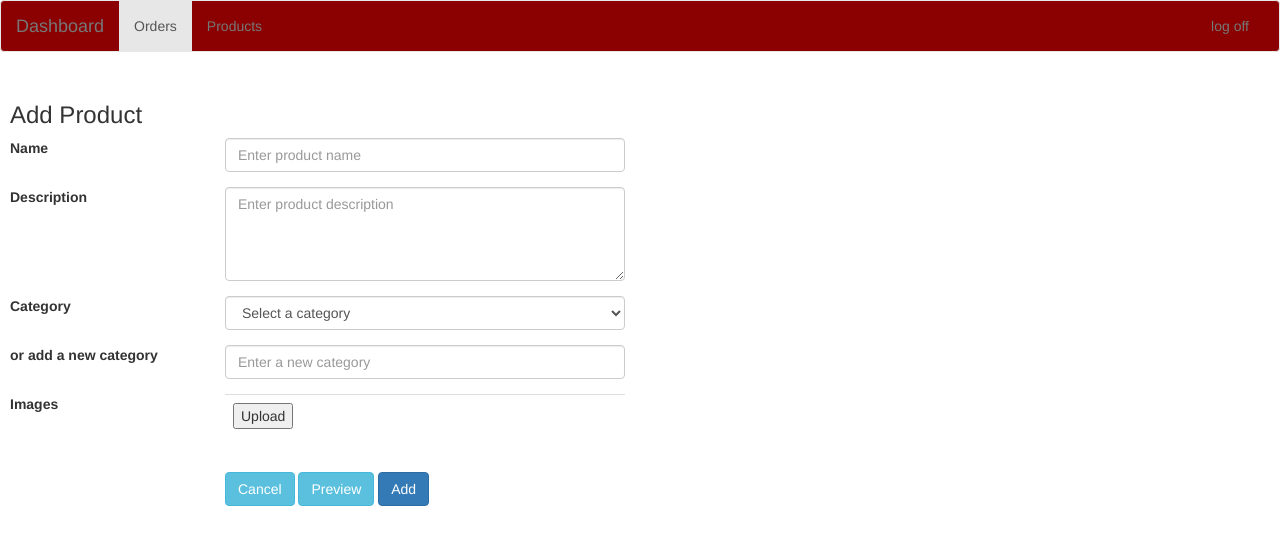
After one commit to tehtertot/python_ecommerce, a Django app: template apps/dashboard/templates/dashboard/newProduct.html in a window 1280 px wide. The commit adds this page. Shown: the top 545 px of the page. Run offline with Django 3.2, Linux system fonts and the light colour scheme; the template is opened without the code that fills it: values that come from a table or form of the project are taken from there, others are empty; data comes from the database, SQL or seed files in the repository; parts of the project's set-up code (start-up, migrations or seed data) failed here and were passed over; some libraries are stand-ins or nearby versions.

Commit message:
Added dashboard/newProduct.html; Updated dashboard/products.html link to newProduct

```diff
--- /dev/null
+++ b/apps/dashboard/templates/dashboard/newProduct.html
@@ -0,0 +1,58 @@
+{% extends 'dashboard/base_1row_1col.html' %}
+{% block pagetitle %}Dashboard - Add Product{% endblock %}
+{% block main %}
+<h3>Add Product</h3>
+<form action="{% url 'db:updateProduct' %}" method="POST">
+  {% csrf_token %}
+  <div class="form-group row">
+    <label class="col-sm-2 col-form-label">Name</label>
+    <div class="col-sm-4">
+      <input type="text" name="name" class="form-control" placeholder="Enter product name" />
+    </div>
+  </div>
+  <div class="form-group row">
+    <label class="col-sm-2 col-form-label">Description</label>
+    <div class="col-sm-4">
+      <!-- <input type="text" name="description" class="form-control" value="{{ product.description }}" /> -->
+      <textarea name="description" class="form-control" rows="4" placeholder="Enter product description"></textarea>
+    </div>
+  </div>
+  <div class="form-group row">
+    <label class="col-sm-2 col-form-label">Category</label>
+    <div class="col-sm-4">
+      <select name="category" class="form-control">
+        <option selected disabled value="NULL">Select a category</option>
+        {% for category in categories %}
+          <option value="{{ category.id }}">
+            {{ category.name }}
+          </option>
+        {% endfor %}
+      </select>
+    </div>
+  </div>
+  <div class="form-group row">
+    <label class="col-sm-2 col-form-label">or add a new category</label>
+    <div class="col-sm-4">
+      <input type="text" name="new_category" class="form-control" placeholder="Enter a new category" />
+    </div>
+  </div>
+  <div class="form-group row">
+    <label class="col-sm-2 col-form-label">Images</label>
+    <div class="col-sm-4">
+      <table class="table">
+        <tr>
+          <td><button>Upload</button></td>
+        </tr>
+      </table>
+    </div>
+  </div>
+  <div class="form-group row">
+    <span class="col-sm-2 col-form-label"></span>
+    <div class="col-sm-4">
+      <a href="{{ request.META.HTTP_REFERER }}" class="btn btn-info">Cancel</a>
+      <a href="{{ request.META.HTTP_REFERER }}" class="btn btn-info">Preview</a>
+      <input type="submit" value="Add" class="btn btn-primary" />
+    </div>
+  </div>
+</form>
+{% endblock %}
--- a/apps/dashboard/templates/dashboard/products.html
+++ b/apps/dashboard/templates/dashboard/products.html
@@ -6,7 +6,7 @@
       Search Bar (TODO)
     </div>
     <div class="col-sm-2 pull-right">
-      <button>Add new product</button>
+      <button class="btn"><a href="{% url 'db:newProduct' %}">Add new product</a></button>
     </div>
   </div>
   <div class="">
--- a/apps/dashboard/urls.py
+++ b/apps/dashboard/urls.py
@@ -5,6 +5,8 @@ urlpatterns = [
     url(r'^$', views.index, name="index"),
     url(r'^dashboard/orders$', views.showOrders, name="showOrders"),
     url(r'^products$', views.showProducts, name="showProducts"),
+    url(r'^products/new$', views.newProduct, name="newProduct"),
+    url(r'^products/create$', views.createProduct, name="createProduct"),
     url(r'^products/(?P<id>\d+)/edit$', views.editProduct, name="editProduct"),
     url(r'^products/update$', views.updateProduct, name="updateProduct"),
     url(r'^products/(?P<id>\d+)/destroy$', views.destroyProduct, name="destroyProduct"),
```
Also changed, not shown: apps/dashboard/views.py (+9 -0 lines).
